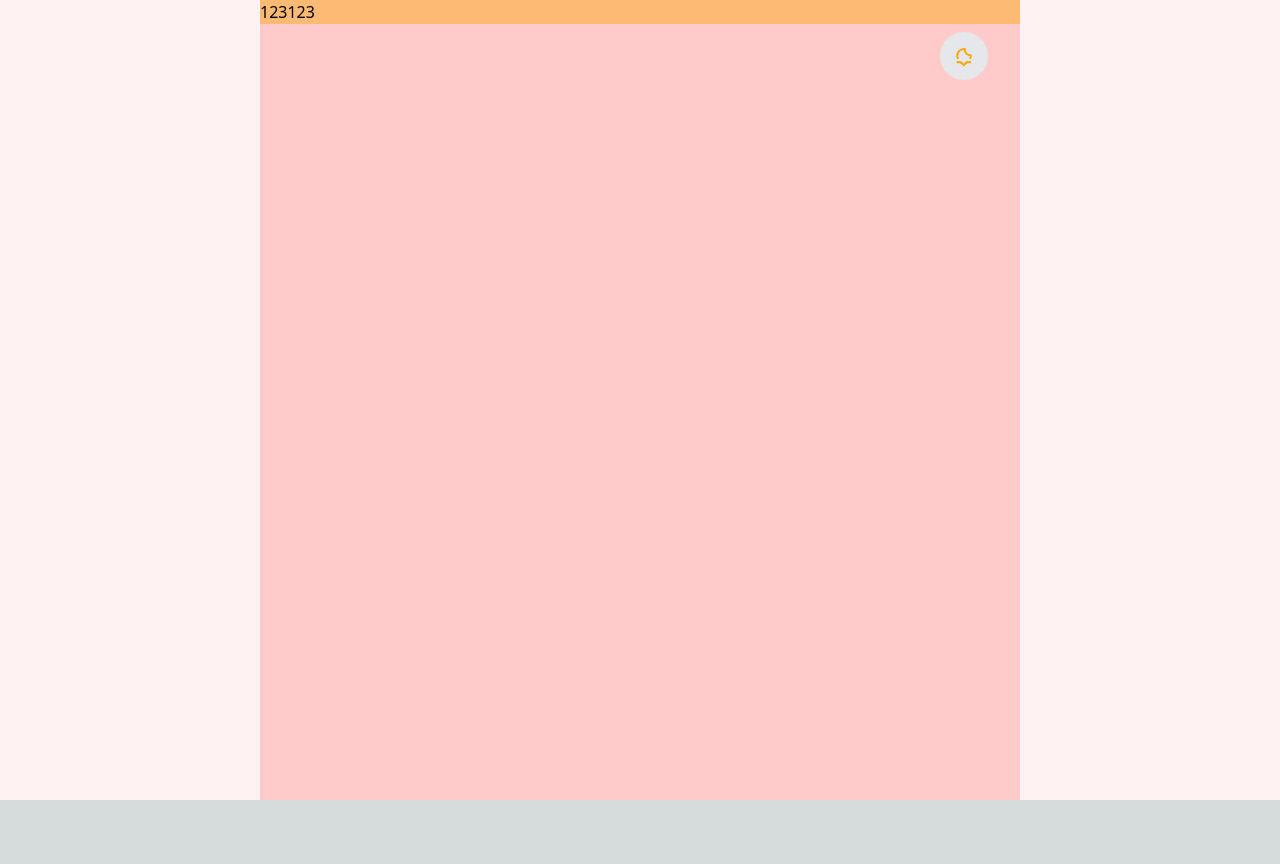
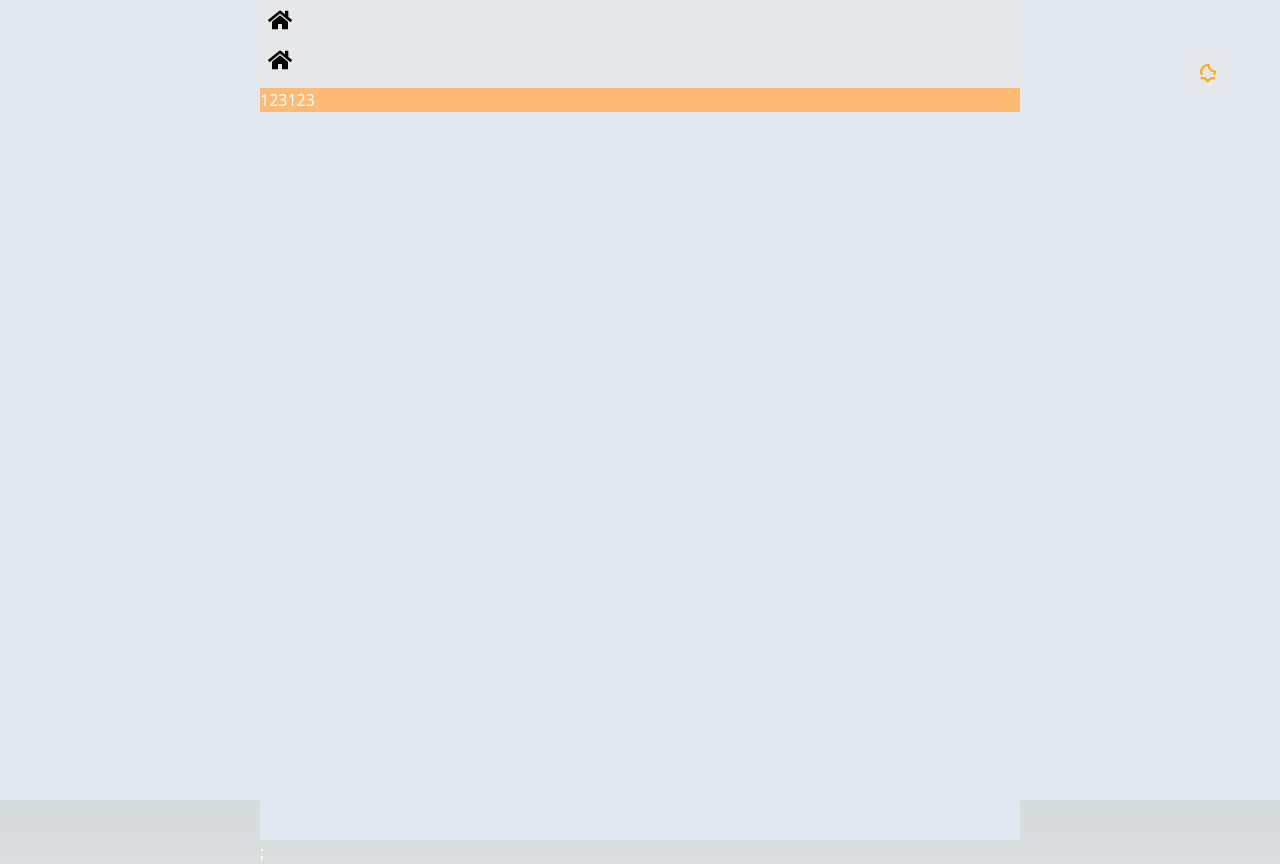
Before and after one commit to mahwin/gowoon, a Next.js app in the folder my-next-app/: page /test in a window 1280 px wide. Before the commit the page ends 800 px from the top, so only its background shows below. Built offline with nearby package versions, Linux system fonts and the light colour scheme.

Commit message:
chore: 레이아웃 컴포넌트 변경

```diff
--- a/my-next-app/package.json
+++ b/my-next-app/package.json
@@ -12,6 +12,7 @@
     "@prisma/client": "^5.17.0",
     "mysql2": "^3.11.0",
     "next": "14.2.5",
+    "next-themes": "^0.3.0",
     "react": "^18",
     "react-dom": "^18",
     "react-icons": "^5.2.1",
--- a/my-next-app/src/app/layout.tsx
+++ /dev/null
@@ -1,22 +0,0 @@
-import type { Metadata } from "next";
-import { Inter } from "next/font/google";
-import "../styles/globals.css";
-
-const inter = Inter({ subsets: ["latin"] });
-
-export const metadata: Metadata = {
-  title: "Create Next App",
-  description: "Generated by create next app",
-};
-
-export default function RootLayout({
-  children,
-}: Readonly<{
-  children: React.ReactNode;
-}>) {
-  return (
-    <html lang="en">
-      <body className={inter.className}>{children}</body>
-    </html>
-  );
-}
--- /dev/null
+++ b/my-next-app/src/components/Header.tsx
@@ -0,0 +1,14 @@
+import React, { useEffect } from "react";
+import { FaHome } from "react-icons/fa";
+import { useRouter } from "next/router";
+import Link from "next/link";
+
+export function Header() {
+  return (
+    <nav className="bg-gray-200 w-full h-12 p-2 flex align-middle justify-start">
+      <Link href={"/"}>
+        <FaHome size={24} color={"#000"} />
+      </Link>
+    </nav>
+  );
+}
--- a/my-next-app/src/components/Layout.tsx
+++ b/my-next-app/src/components/Layout.tsx
@@ -1,13 +1,13 @@
 import React from "react";
-import { ThemeButton } from "../components/ThemeButton";
+import { Header } from "./Header";
 
 export function Layout({ children }: { children: React.ReactNode }) {
   return (
-    <div className="bg-red-50 h-screen w-screen flex justify-center">
-      <div className="bg-red-200 relative w-custom">
-        <ThemeButton />
+    <div className="dark:bg-gray-800 bg-slate-200 flex justify-center align-middle h-screen dark:text-black text-white">
+      <section className="w-custom h-screen flex flex-col align-middle  relative">
+        <Header />
         {children}
-      </div>
+      </section>
     </div>
   );
 }
--- a/my-next-app/src/components/ThemeButton.tsx
+++ b/my-next-app/src/components/ThemeButton.tsx
@@ -16,6 +16,9 @@ function getInitialTheme() {
 function setTheme(isDark: boolean) {
   if (isServer()) return;
   localStorage.setItem("isDark", isDark ? "true" : "false");
+  isDark
+    ? document.documentElement.classList.add("dark")
+    : document.documentElement.classList.remove("dark");
 }
 
 export const ThemeButton = () => {
@@ -26,7 +29,7 @@ export const ThemeButton = () => {
 
   return (
     <button
-      className="p-2 w-12 h-12 rounded-full bg-gray-200 dark:bg-gray-800 text-gray-900 dark:text-gray-100 flex justify-center items-center absolute top-8 right-8"
+      className="p-2 w-12 h-12 rounded-full bg-gray-200 dark:bg-gray-800 text-gray-900 dark:text-gray-100 flex justify-center items-center fixed top-12 right-12 z-10"
       onClick={onClickHandler}
     >
       {isDark ? (
--- a/my-next-app/src/pages/_app.tsx
+++ b/my-next-app/src/pages/_app.tsx
@@ -1,7 +1,16 @@
+import "../styles/globals.css"; // 전역 스타일
 import React from "react";
+import { ThemeButton } from "../components/ThemeButton";
 import { AppProps } from "next/app";
-import "../styles/globals.css";
+import { Layout } from "../components/Layout";
 
-export default function App({ Component, pageProps }: AppProps) {
-  return <Component {...pageProps} />;
+function MyApp({ Component, pageProps }: AppProps) {
+  return (
+    <Layout>
+      <ThemeButton />
+      <Component {...pageProps} />;
+    </Layout>
+  );
 }
+
+export default MyApp;
--- a/my-next-app/tailwind.config.ts
+++ b/my-next-app/tailwind.config.ts
@@ -1,6 +1,7 @@
 import type { Config } from "tailwindcss";
 
 const config: Config = {
+  darkMode: "class",
   content: [
     "./src/pages/**/*.{js,ts,jsx,tsx,mdx}",
     "./src/components/**/*.{js,ts,jsx,tsx,mdx}",
```
Also changed, not shown: 2 other files (tests, documents, lock files or other folders).
